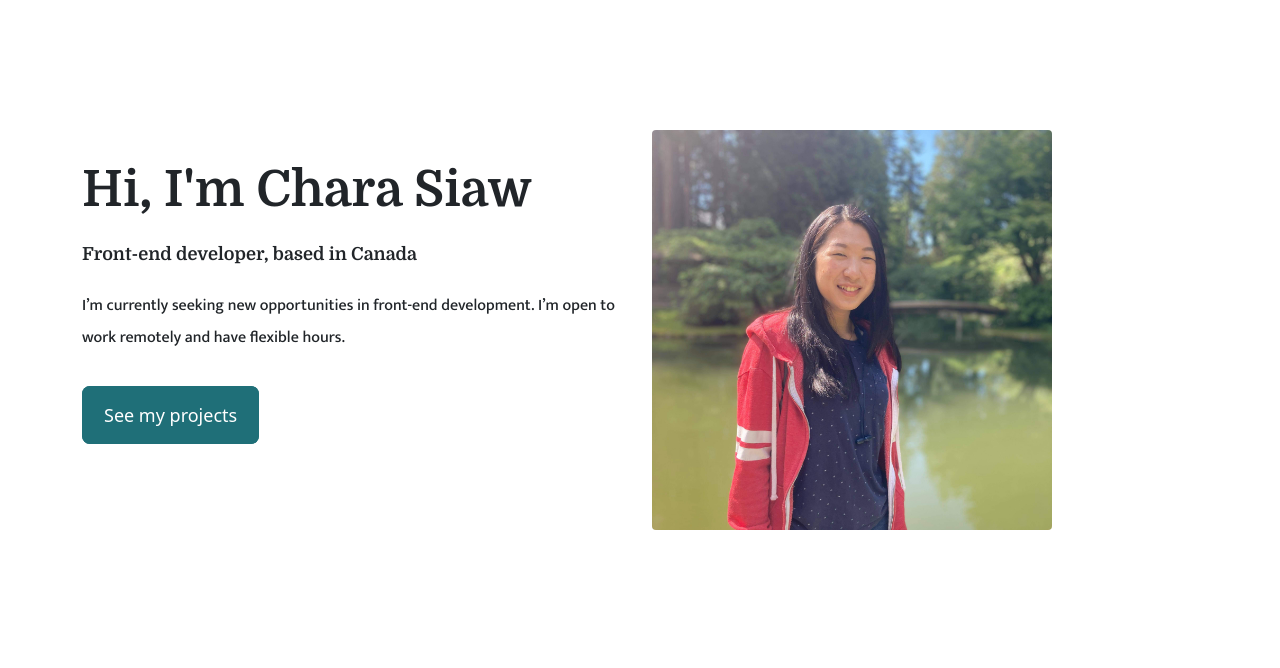
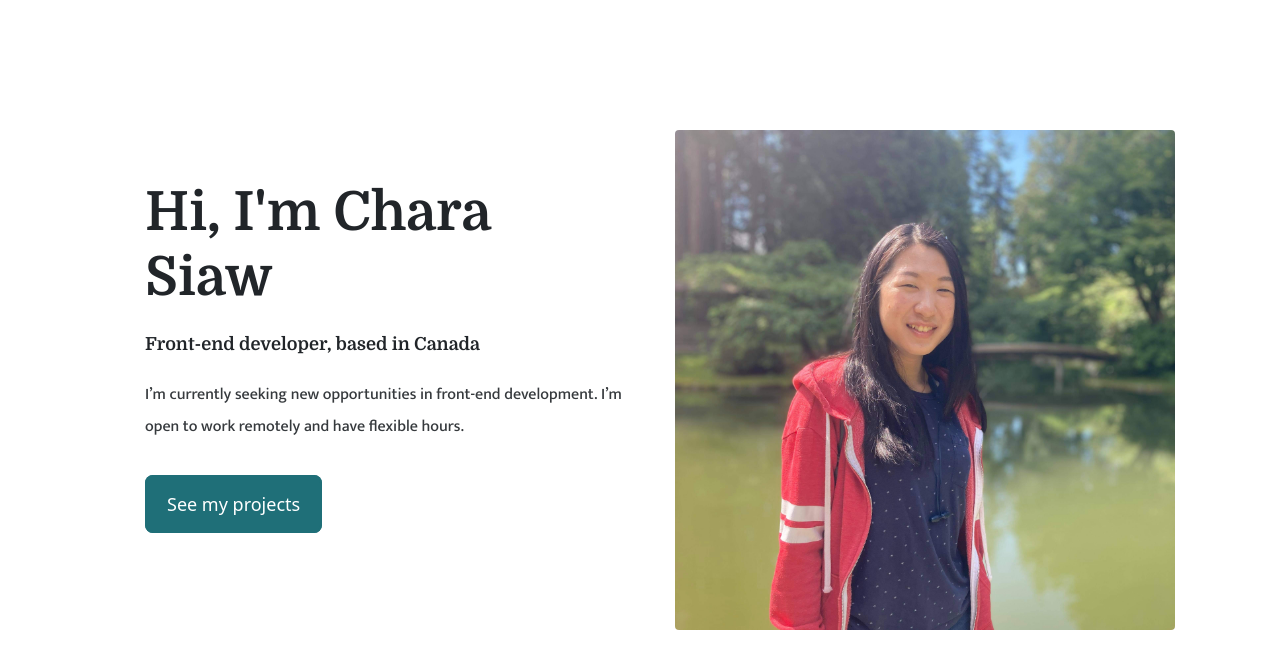
Before and after one commit to sysiaw/portfolio-project, a plain HTML site: page about.html in a window 1280 px wide. Drawn offline with nearby package versions, Linux system fonts and the light colour scheme.

Commit message:
Changed some styling in about page

```diff
--- a/styles/portfolio.css
+++ b/styles/portfolio.css
@@ -101,7 +101,7 @@ p {
 }
 
 .about-section h1 {
-  font-size: 50px;
+  font-size: 54px;
 }
 
 .about-section h2 {
@@ -110,15 +110,17 @@ p {
 
 .about-section p {
   font-size: 16px;
+  opacity: 90%;
 }
 
 .about-content {
-  margin: 80px 0 0;
+  margin: 100px 0 0 63px;
 }
 
 .picture-me {
-  width: 400px;
-  margin-top: 50px;
+  width: 500px;
+  display: block;
+  margin: 50px auto;
 }
 
 @media (max-width: 900px) {
@@ -147,9 +149,4 @@ p {
   .about-section h1 {
     font-size: 40px;
   }
-
-  .picture-me {
-    display: block;
-    margin: 50px auto;
-  }
 }
```
